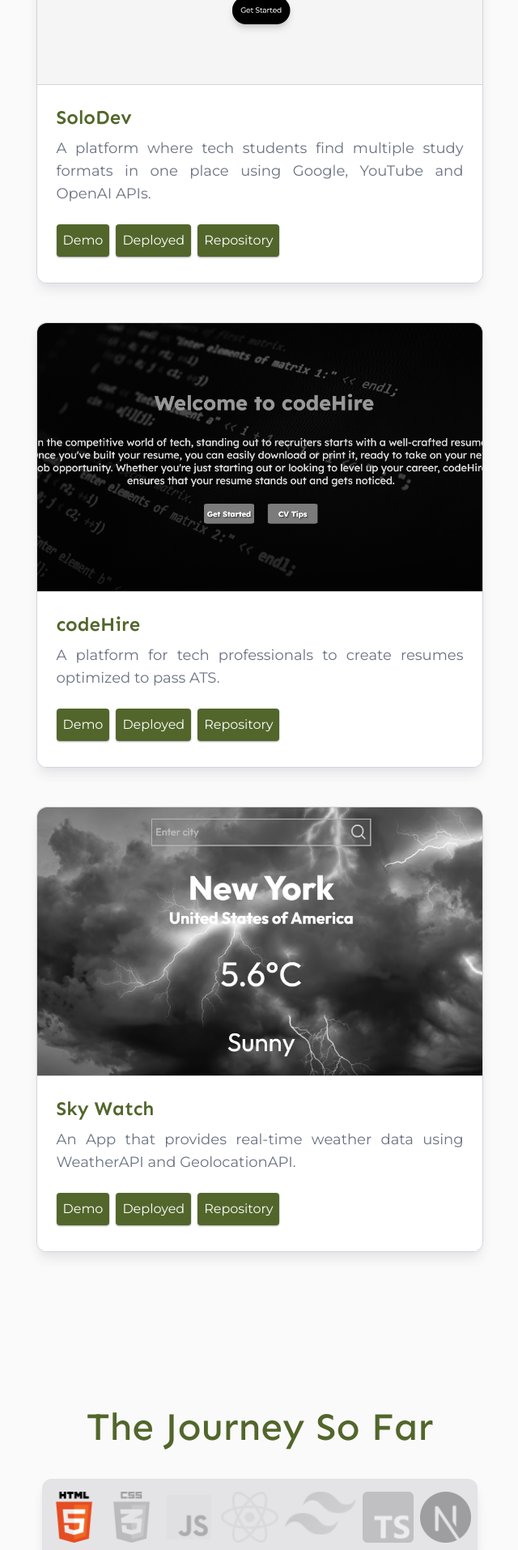
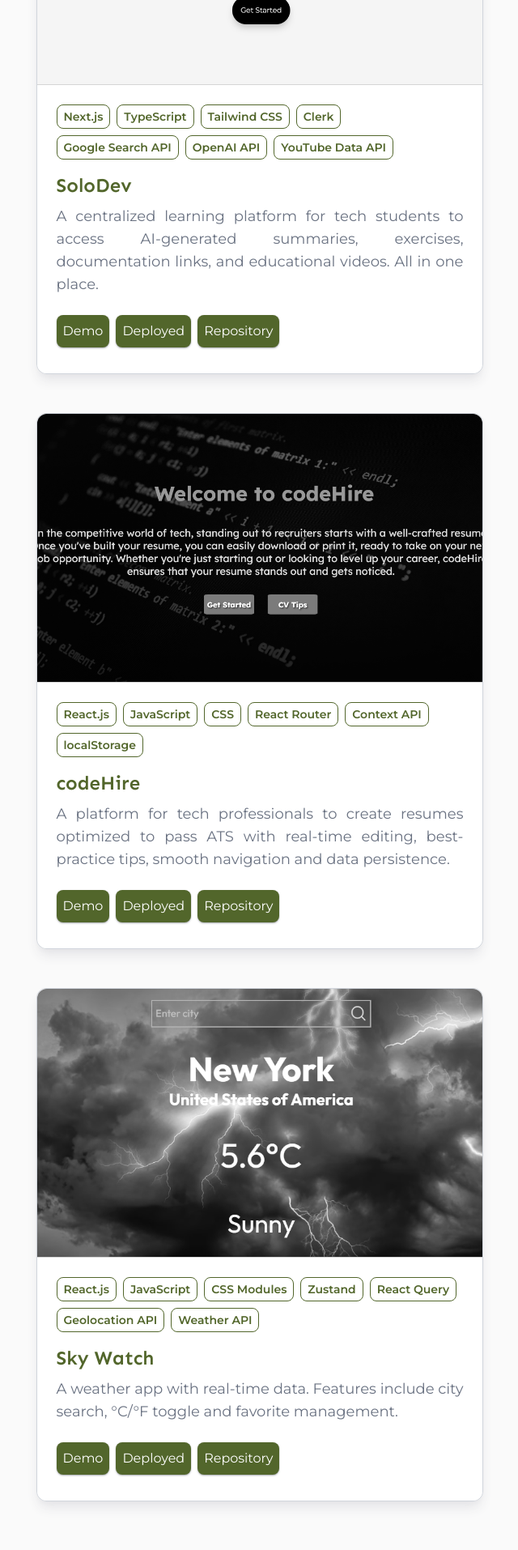
Before and after one commit to robertofrz/roberto-portfolio, a React (Vite) app: page / in a window 1280 px wide. Shown: the part 1380-3294 px from the top of the page at 81% size, without its empty margins (319-959 px from the left). Built offline with nearby package versions, Linux system fonts and the light colour scheme.

Commit message:
tech stack for each project added

```diff
--- a/src/App.css
+++ b/src/App.css
@@ -28,7 +28,7 @@
   padding: 0.5rem; /* p-2 */
   background-color: #52662b;
   color: white;
-  border-radius: 0.25rem;
+  border-radius: 0.5rem;
   cursor: pointer;
   box-shadow: 0 1px 2px 0 rgba(74, 79, 90, 0.5);
   transition: all 0.2s ease;
--- a/src/components/AboutMe.tsx
+++ b/src/components/AboutMe.tsx
@@ -9,7 +9,7 @@ function AboutMe(): React.JSX.Element {
         {t("aboutMe")}
       </h2>
 
-      <div className="flex flex-col justify-center items-center  p-6 rounded-xl dark:bg-zinc-900">
+      <div className="flex flex-col justify-center items-center  p-6">
         <div className="flex flex-col sm:flex-row justify-center sm:-mb-2 mb-10  items-center gap-8">
           <img
             src="./memojis/meditating.png"
--- a/src/components/Contact.tsx
+++ b/src/components/Contact.tsx
@@ -36,7 +36,7 @@ function Contact(): React.JSX.Element {
           <div className="flex flex-col text-lg gap-2 items-center w-[80vw] sm:w-[60%] font-Andika">
             <div>
               <div className=" rounded-xl flex gap-2 shadow shadow-zinc-200  border border-zinc-200  dark:border-zinc-900 dark:shadow-zinc-900">
-                <p className="p-1.5 h-[100%] m-0 border-r border-r-zinc-200 dark:border-r-zinc-900 dark:text-zinc-500 font-Montserrat">
+                <p className="py-1.5 px-3 h-[100%] m-0 border-r border-r-zinc-200 dark:border-r-zinc-900 dark:text-zinc-500 font-Montserrat">
                   robertofrz94@gmail.com
                 </p>
                 <button
@@ -62,7 +62,7 @@ function Contact(): React.JSX.Element {
             </div>
             <div>
               <div className=" rounded-xl flex gap-2 shadow shadow-zinc-200  border border-zinc-200  dark:border-zinc-900 dark:shadow-zinc-900">
-                <p className="p-1.5 h-[100%] m-0 border-r border-r-zinc-200 dark:border-r-zinc-900 dark:text-zinc-500 font-Montserrat">
+                <p className="py-1.5 px-3 h-[100%] m-0 border-r border-r-zinc-200 dark:border-r-zinc-900 dark:text-zinc-500 font-Montserrat">
                   +5511937274647
                 </p>
                 <button
--- a/src/components/Footer.tsx
+++ b/src/components/Footer.tsx
@@ -3,7 +3,7 @@ import { useTranslation } from "react-i18next";
 function Footer(): React.JSX.Element {
   const { t } = useTranslation();
   return (
-    <footer className="bottom-0 mt-10 flex justify-center items-center gap-10 w-[100vw] text-sm text-zinc-500 p-4 h-20 font-Montserrat">
+    <footer className="bottom-0 mt-10 flex justify-center items-center gap-10 w-[100vw] text-sm text-zinc-500 p-4 h-17 font-Montserrat">
       <div>
         &copy; <span>{new Date().getFullYear()}</span> Roberto Ferraz.
       </div>
--- a/src/components/Projects.tsx
+++ b/src/components/Projects.tsx
@@ -34,6 +34,16 @@ function Projects(): React.JSX.Element {
             transition={{ duration: 0.2 }}
           />
           <div className="w-full p-6 rounded-b-xl bg-white dark:bg-zinc-900">
+            <div className="flex flex-wrap mb-4 gap-2">
+              {project.stack.map((tool) => (
+                <div
+                  key={tool}
+                  className="w-fit text-sm py-1 px-2 rounded-lg text-[#52662b] font-semibold border border-[#52662b] whitespace-nowrap"
+                >
+                  {tool}
+                </div>
+              ))}
+            </div>
             <h3 className="text-2xl my-green pb-2 font-Sen font-semibold">
               {t(project.title)}
             </h3>
--- a/src/components/Timeline.tsx
+++ b/src/components/Timeline.tsx
@@ -20,7 +20,7 @@ function Timeline(): React.JSX.Element {
         {t("timeline")}
       </h2>
       <div className="flex flex-col items-center justify-center w-full ">
-        <div className="flex justify-center px-2 py-4 gap-2 rounded-t-xl w-full sm:w-[70%] bg-zinc-200 dark:bg-zinc-900 shadow-lg">
+        <div className="flex justify-center px-2 pt-5 pb-1 gap-3 rounded-t-xl w-full sm:w-[70%] bg-zinc-200 dark:bg-zinc-900 shadow-lg">
           {techs.map((tech) => (
             <div key={tech}>
               <img
--- a/src/data/ProjectsArray.ts
+++ b/src/data/ProjectsArray.ts
@@ -5,6 +5,7 @@ type projectItem = {
   demo: string;
   deployed: string;
   repository: string;
+  stack: string[];
 };
 
 type projectsType = projectItem[];
@@ -17,6 +18,15 @@ const projects: projectsType = [
     demo: "https://youtu.be/Thc-Ek7RRWc",
     deployed: "https://solodev-project.vercel.app",
     repository: "https://github.com/robertofrz/solo-dev",
+    stack: [
+      "Next.js",
+      "TypeScript",
+      "Tailwind CSS",
+      "Clerk",
+      "Google Search API",
+      "OpenAI API",
+      "YouTube Data API",
+    ],
   },
   {
     title: "project2.title",
@@ -25,6 +35,14 @@ const projects: projectsType = [
     demo: "https://youtu.be/A43_cVhBIsc",
     deployed: "https://code-hire-cvbuilder.vercel.app/",
     repository: "https://github.com/robertofrz/code-hire",
+    stack: [
+      "React.js",
+      "JavaScript",
+      "CSS",
+      "React Router",
+      "Context API",
+      "localStorage",
+    ],
   },
   {
     title: "project3.title",
@@ -33,6 +51,15 @@ const projects: projectsType = [
     demo: "https://youtu.be/N6qJPXD1wNo",
     deployed: "https://robertofrz.github.io/sky-watch/",
     repository: "https://github.com/robertofrz/sky-watch",
+    stack: [
+      "React.js",
+      "JavaScript",
+      "CSS Modules",
+      "Zustand",
+      "React Query",
+      "Geolocation API",
+      "Weather API",
+    ],
   },
 ];
 
--- a/src/utils/i18next/locales/en/translation.json
+++ b/src/utils/i18next/locales/en/translation.json
@@ -6,15 +6,15 @@
   "welcome2": "and I'm a Frontend Developer crafting the web, one line at a time.",
   "project1": {
     "title": "SoloDev",
-    "description": "A platform where tech students find multiple study formats in one place using Google, YouTube and OpenAI APIs."
+    "description": "A centralized learning platform for tech students to access AI-generated summaries, exercises, documentation links, and educational videos. All in one place."
   },
   "project2": {
     "title": "codeHire",
-    "description": "A platform for tech professionals to create resumes optimized to pass ATS."
+    "description": "A platform for tech professionals to create resumes optimized to pass ATS with real-time editing, best-practice tips, smooth navigation and data persistence."
   },
   "project3": {
     "title": "Sky Watch",
-    "description": "An App that provides real-time weather data using WeatherAPI and GeolocationAPI."
+    "description": "A weather app with real-time data. Features include city search, °C/°F toggle and favorite management. "
   },
   "deployed": "Deployed",
   "repository": "Repository",
--- a/src/utils/i18next/locales/pt/translation.json
+++ b/src/utils/i18next/locales/pt/translation.json
@@ -6,15 +6,15 @@
   "welcome2": "e sou Desenvolvedor Frontend, moldando a web uma linha de código por vez.",
   "project1": {
     "title": "SoloDev",
-    "description": "Uma plataforma onde estudantes de tecnologia encontram diversos formatos de conteúdo em um só lugar, usando as APIs do Google, YouTube e OpenAI."
+    "description": "Uma plataforma de aprendizagem centralizada para estudantes de tecnologia acessarem resumos gerados por IA, exercícios, links de documentação e vídeos educacionais. Tudo em um só lugar."
   },
   "project2": {
     "title": "codeHire",
-    "description": "Uma plataforma para profissionais de tecnologia criarem currículos otimizados para passar por sistemas de rastreamento de candidatos (ATS)."
+    "description": "Uma plataforma para profissionais de tecnologia criarem currículos otimizados para passar pelo ATS, com edição em tempo real, dicas de boas práticas, navegação fluida e persistência de dados."
   },
   "project3": {
     "title": "Sky Watch",
-    "description": "Um aplicativo que fornece dados meteorológicos em tempo real usando WeatherAPI e GeolocationAPI."
+    "description": "Um aplicativo de clima com dados em tempo real. Possui recursos como busca por cidade, alternância entre °C/°F e gerenciamento de favoritos."
   },
   "deployed": "Publicado",
   "repository": "Repositório",
```
